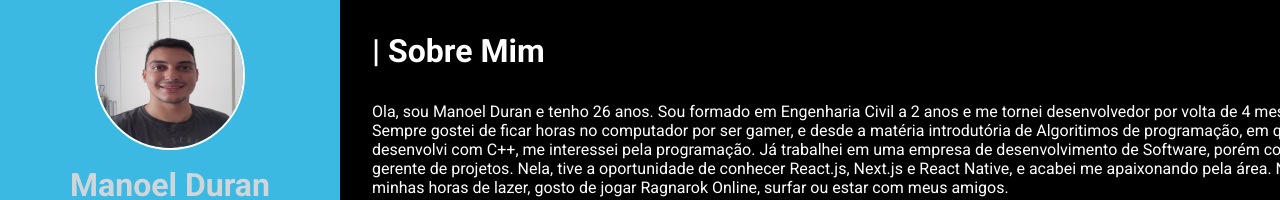
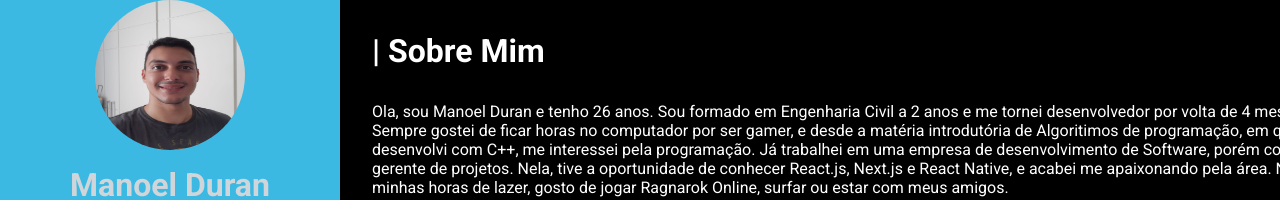
Before and after one commit to manoelduran/resume, a Next.js app: page / in a window 1280 px wide. Shown: the top 200 px of the page. Built offline with nearby package versions, Linux system fonts and the light colour scheme.

Commit message:
bug fixed

```diff
--- a/src/components/SideBar/index.tsx
+++ b/src/components/SideBar/index.tsx
@@ -1,21 +1,28 @@
 import styles from './styles.module.scss';
 import { VscGithubInverted } from 'react-icons/vsc';
 import { ImLinkedin } from 'react-icons/im';
+import Image from 'next/image';
+import React from 'react';
+import Link from 'next/link';
 export function SideBar() {
   return (
     <div className={styles.container}>
       <section className={styles.contact}>
-        <img src="/manoelduran.jpeg" />
+        <Image src="/manoelduran.jpeg" width="150px" height="150px" />
         <h1>Manoel Duran</h1>
         <p>Software Developer</p>
       </section>
       <section className={styles.links}>
-        <a href="https://github.com/manoelduran">
-          <VscGithubInverted />
-        </a>
-        <a href="https://www.linkedin.com/in/manoel-duran-63aaa0105/">
-          <ImLinkedin />
-        </a>
+        <Link href="https://github.com/manoelduran">
+          <a>
+            <VscGithubInverted />
+          </a>
+        </Link>
+        <Link href="https://www.linkedin.com/in/manoel-duran-63aaa0105/">
+          <a>
+            <ImLinkedin />
+          </a>
+        </Link>
       </section>
     </div>
   );
--- a/src/components/SideBar/styles.module.scss
+++ b/src/components/SideBar/styles.module.scss
@@ -13,9 +13,6 @@
   flex-direction: column;
   align-items: center;
   img{
-    width: 150px;
-    height: 150px;
-    border: 2px solid #FFF;
     border-radius: 50%;
   }
   h1{
```
